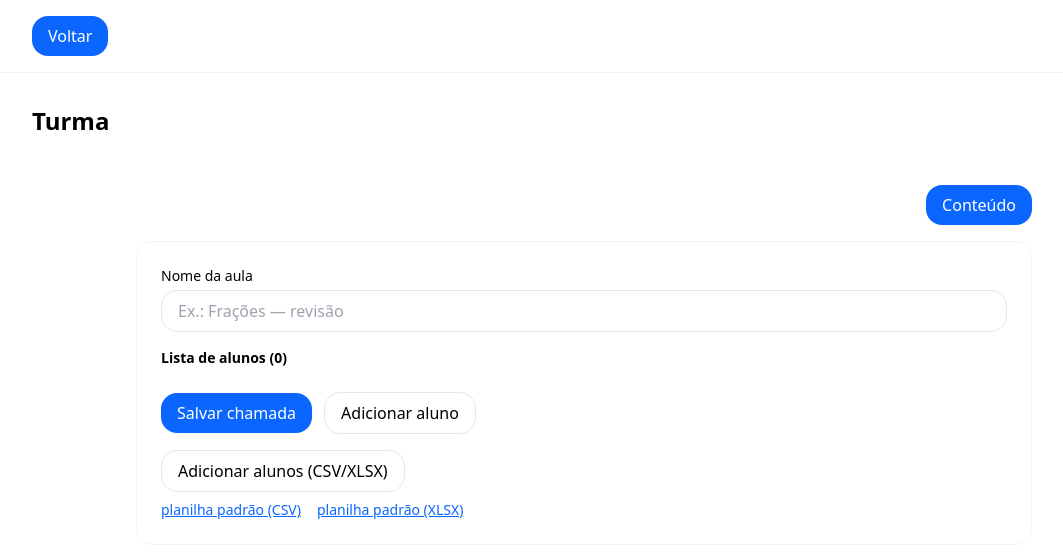
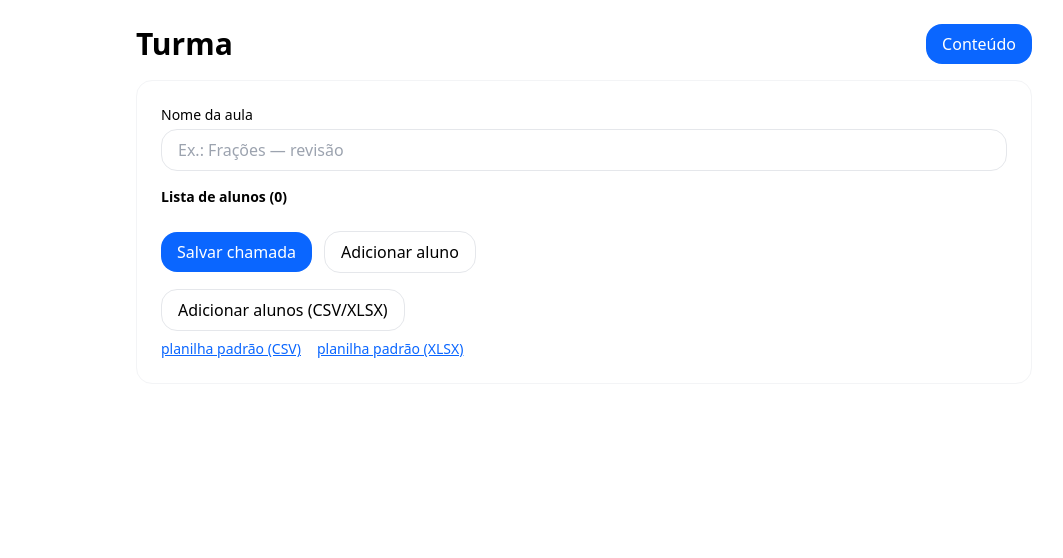
Before and after one commit to guilhermecardosocruz/guieduc, a Next.js app: page /turmas/1/chamadas/1 in a window 1280 px wide. Shown: the top 558 px of the page, without its empty margins (56-1119 px from the left). Built offline with nearby package versions, Linux system fonts and the light colour scheme.

Commit message:
ux(turma): botão 'Conteúdo' no mesmo header do título da turma (layout); limpar duplicatas na página de chamada

```diff
--- a/app/(app)/turmas/[id]/chamadas/[chamadaId]/page.tsx
+++ b/app/(app)/turmas/[id]/chamadas/[chamadaId]/page.tsx
@@ -109,16 +109,7 @@ export default function EditarChamadaPage() {
   );
 
   return (
-    <div className="w-full px-4 sm:px-6 lg:px-8 py-6">
-      {/* TOPO: só o botão Conteúdo alinhado à direita (o título já vem do layout) */}
-      <div className="mx-auto w-full max-w-4xl mb-4 flex items-center justify-end">
-        <Link href={`${base}/chamadas/${chamadaId}/conteudo`} className="btn-primary px-5 py-2">
-          Conteúdo
-        </Link>
-      </div>
-
-      {/* Card principal */}
-      <div className="mx-auto w-full max-w-4xl rounded-2xl border border-gray-100 bg-white p-4 sm:p-6">
+    <div className="rounded-2xl border border-gray-100 bg-white p-4 sm:p-6">
       <label className="block text-sm mb-1">Nome da aula</label>
       <input
         className="input mb-4"
@@ -167,6 +158,5 @@ export default function EditarChamadaPage() {
         </div>
       </div>
     </div>
-    </div>
   );
 }
--- a/app/(app)/turmas/[id]/layout.tsx
+++ b/app/(app)/turmas/[id]/layout.tsx
@@ -1,39 +1,56 @@
 "use client";
 import { useParams, usePathname } from "next/navigation";
-import { getTurma } from "@/lib/storage";
+import Link from "next/link";
+import { useEffect, useState } from "react";
+
+function readJSON<T>(k: string, fb: T): T {
+  if (typeof window === "undefined") return fb;
+  try { const raw = localStorage.getItem(k); return raw ? (JSON.parse(raw) as T) : fb; }
+  catch { return fb; }
+}
 
 export default function TurmaLayout({ children }: { children: React.ReactNode }) {
   const { id } = useParams<{ id: string }>();
   const pathname = usePathname();
   const base = `/turmas/${id}`;
-  const turma = typeof window !== "undefined" ? getTurma(id) : null;
 
-  // Regras de back:
-  // - raiz da turma -> /dashboard
-  // - /turmas/[id]/chamadas -> /turmas/[id]
-  // - /turmas/[id]/chamadas/* (nova, [chamadaId]) -> /turmas/[id]/chamadas
-  // - /turmas/[id]/conteudos* -> /turmas/[id]
-  let backHref = "/dashboard";
-  if (pathname && pathname !== base && pathname !== `${base}/`) {
-    if (pathname === `${base}/chamadas`) backHref = base;
-    else if (pathname.startsWith(`${base}/chamadas/`)) backHref = `${base}/chamadas`;
-    else if (pathname.startsWith(`${base}/conteudos`)) backHref = base;
-    else backHref = base;
+  const [turmaNome, setTurmaNome] = useState<string>("");
+
+  useEffect(() => {
+    const turmas = readJSON<{ id: string; nome: string }[]>("guieduc:turmas", []);
+    setTurmaNome(turmas.find(t => t.id === String(id))?.nome || "");
+  }, [id]);
+
+  // Se a rota for /turmas/:id/chamadas/:chamadaId (mas NÃO /conteudo),
+  // mostramos o botão "Conteúdo" ao lado do título.
+  let rightAction: React.ReactNode = null;
+  if (pathname) {
+    // ex: /turmas/123/chamadas/abc
+    const m = pathname.match(/^\/turmas\/([^/]+)\/chamadas\/([^/]+)(?:$|\/(?!conteudo).*)/);
+    if (m && m[1] && m[2] && !pathname.includes("/conteudo")) {
+      const chamadaId = m[2];
+      rightAction = (
+        <Link
+          href={`${base}/chamadas/${chamadaId}/conteudo`}
+          className="btn-primary px-5 py-2"
+        >
+          Conteúdo
+        </Link>
+      );
+    }
   }
 
   return (
-    <div className="min-h-dvh flex flex-col">
-      <header className="w-full border-b border-gray-100 bg-white">
-        <div className="mx-auto max-w-6xl px-6 py-4">
-          <a href={backHref} className="btn-primary">Voltar</a>
-        </div>
-      </header>
-      <main className="flex-1">
-        <div className="mx-auto max-w-6xl px-6 py-8">
-          <h1 className="text-2xl font-bold truncate">{turma?.nome ?? "Turma"}</h1>
-          <div className="mt-6">{children}</div>
-        </div>
-      </main>
+    <div className="w-full px-4 sm:px-6 lg:px-8 py-6">
+      {/* Cabeçalho: título da turma à esquerda + ação à direita */}
+      <div className="mx-auto w-full max-w-4xl mb-4 flex items-center justify-between">
+        <h1 className="text-3xl font-bold">{turmaNome || "Turma"}</h1>
+        {rightAction}
+      </div>
+
+      <div className="mx-auto w-full max-w-4xl">
+        {children}
+      </div>
     </div>
   );
 }
```
Also changed, not shown: 1 other file (tests, documents, lock files or other folders). Lines whose indentation alone changed are shown as unchanged.
